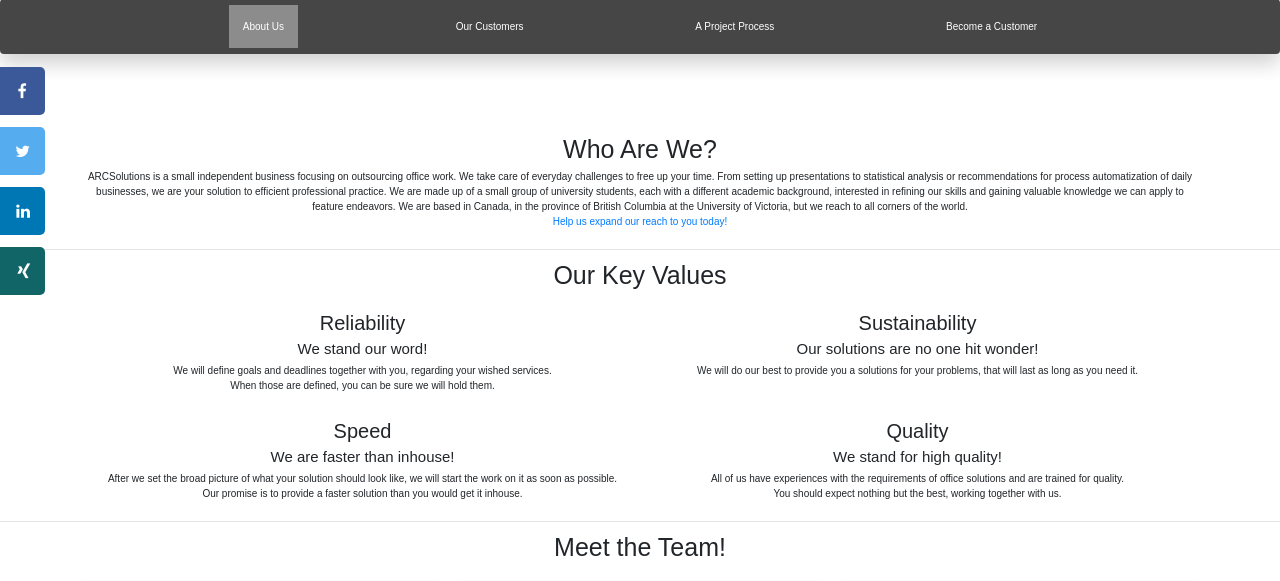
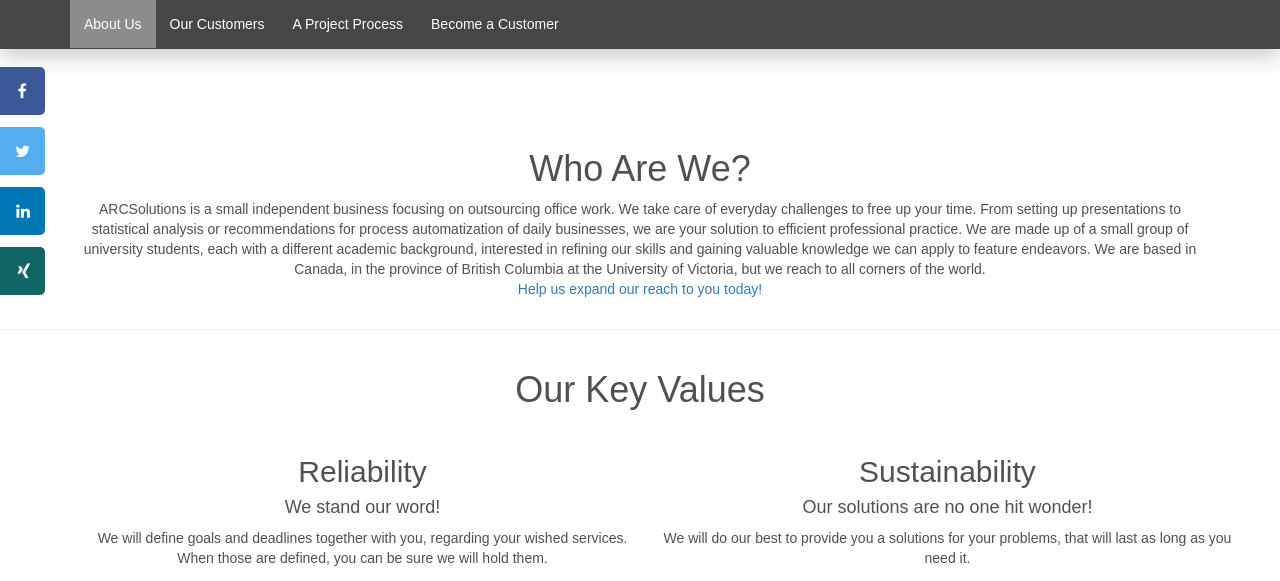
Before and after one commit to joeschoeler13/project3_alt, a PHP site: page /views/aboutus.html in a window 1280 px wide. Shown: the part 281-862 px from the top of the page. Run offline with PHP 8.4, Linux system fonts and the light colour scheme; lists and menus that the app fills with data are empty; some libraries are stand-ins or nearby versions.

Commit message:
It seems like there is a problem with the bootswatch style theme. I edited some things, to make it look better again.

```diff
--- a/public/style/style-all.css
+++ b/public/style/style-all.css
@@ -1,8 +1,13 @@
-@import url(https://bootswatch.com/cosmo/bootstrap.min.css);
+
 
 /* START: General*/
 body {
     font-family: Arial;
+    color: rgb(80, 80, 80)
+}
+
+h1{
+    font-weight: lighter;
 }
 
 .fa {
@@ -36,6 +41,7 @@ body {
 #navbar1 {
     overflow: hidden;
     background-color: #333;
+    border-radius: 0;
     z-index: 99;
     box-shadow: 0 10px 20px 0 rgba(0, 0, 0, 0.2);
     opacity: 0.9;
--- a/public/style/style-w.css
+++ b/public/style/style-w.css
@@ -71,6 +71,7 @@ body {
   #name {
     display: none;
     text-align: center;
+    font-weight: lighter;
   }
 
   h1 {
--- a/views/aboutus.html
+++ b/views/aboutus.html
@@ -22,7 +22,7 @@
         <script type="text/javascript" src="/scripts/java-all.js">
         </script>
 
-        <script type="text/javascript" src="/scripts/java-i.js">
+        <script type="text/javascript" src="/scripts/java-a.js">
         </script>
 
     </head>
```
